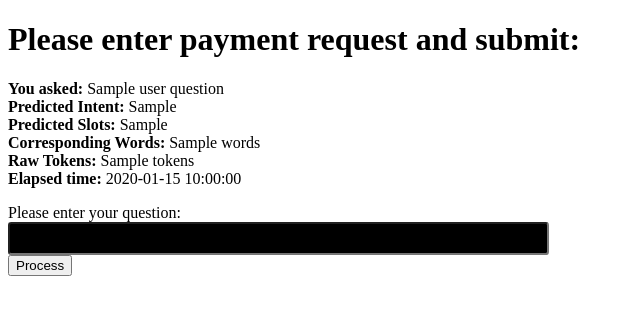
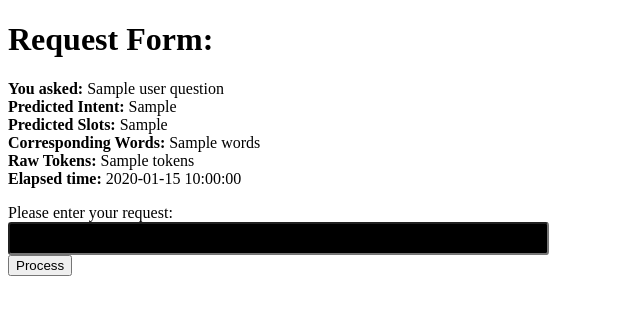
Before and after one commit to mangushev/intent_slot, a Flask app: template assistant/appengine/intent_slot/templates/index.html in a window 1280 px wide. Shown: the top 315 px of the page, without its empty margins (0-640 px from the left). Run offline with Flask 2, Linux system fonts and the light colour scheme; the template is opened without the code that fills it: most values are stand-ins (such as "Sample title", 1, 10 or a date in 2020).

Commit message:
index.html changes

```diff
--- a/assistant/appengine/intent_slot/templates/index.html
+++ b/assistant/appengine/intent_slot/templates/index.html
@@ -7,7 +7,7 @@
 
 <body>
 
-<h1>Please enter payment request and submit:</h1>
+<h1>Request Form:</h1>
 {% if predicted_intent %}
 <p>
 	<div>
@@ -33,7 +33,7 @@
 <p>
 <form method="POST" action="{{ url_for('result') }}">
 	<div>
-	Please enter your question:
+	Please enter your request:
 	<div>
 		<input type="text" name="user_question">
 	</div>
```
